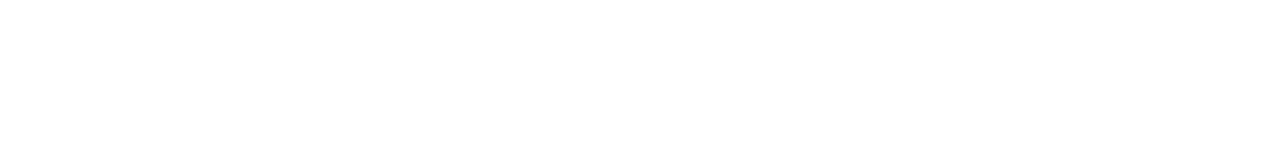
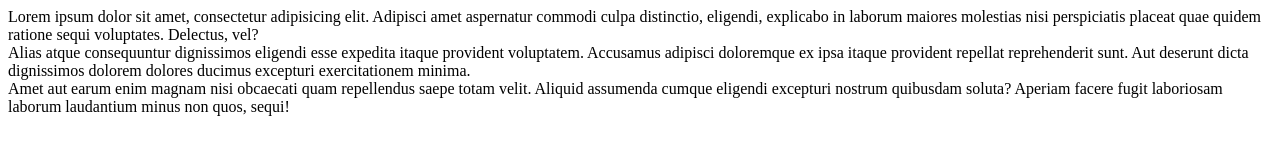
Before and after one commit to LordPhenixDeNetra/GitHubTest, a plain HTML site: page index.html in a window 1280 px wide. Drawn offline with Linux system fonts and the light colour scheme.

Commit message:
Update index.html file

```diff
--- a/index.html
+++ b/index.html
@@ -8,6 +8,18 @@
     <title>Document</title>
 </head>
 <body>
-
+<div class="text">
+    <div>Lorem ipsum dolor sit amet, consectetur adipisicing elit. Adipisci amet aspernatur commodi culpa distinctio,
+        eligendi, explicabo in laborum maiores molestias nisi perspiciatis placeat quae quidem ratione sequi voluptates.
+        Delectus, vel?
+    </div>
+    <div>Alias atque consequuntur dignissimos eligendi esse expedita itaque provident voluptatem. Accusamus adipisci
+        doloremque ex ipsa itaque provident repellat reprehenderit sunt. Aut deserunt dicta dignissimos dolorem dolores
+        ducimus excepturi exercitationem minima.
+    </div>
+    <div>Amet aut earum enim magnam nisi obcaecati quam repellendus saepe totam velit. Aliquid assumenda cumque eligendi
+        excepturi nostrum quibusdam soluta? Aperiam facere fugit laboriosam laborum laudantium minus non quos, sequi!
+    </div>
+</div>
 </body>
 </html>
```
